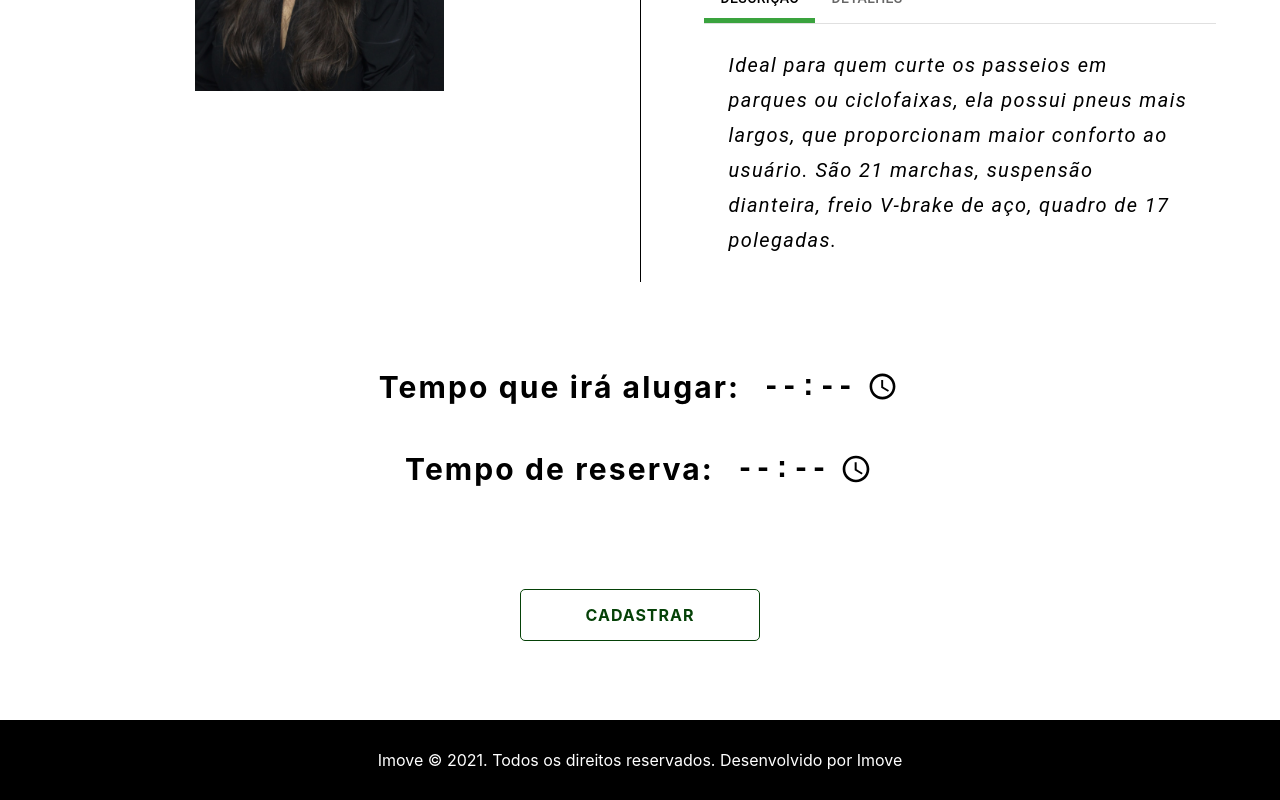
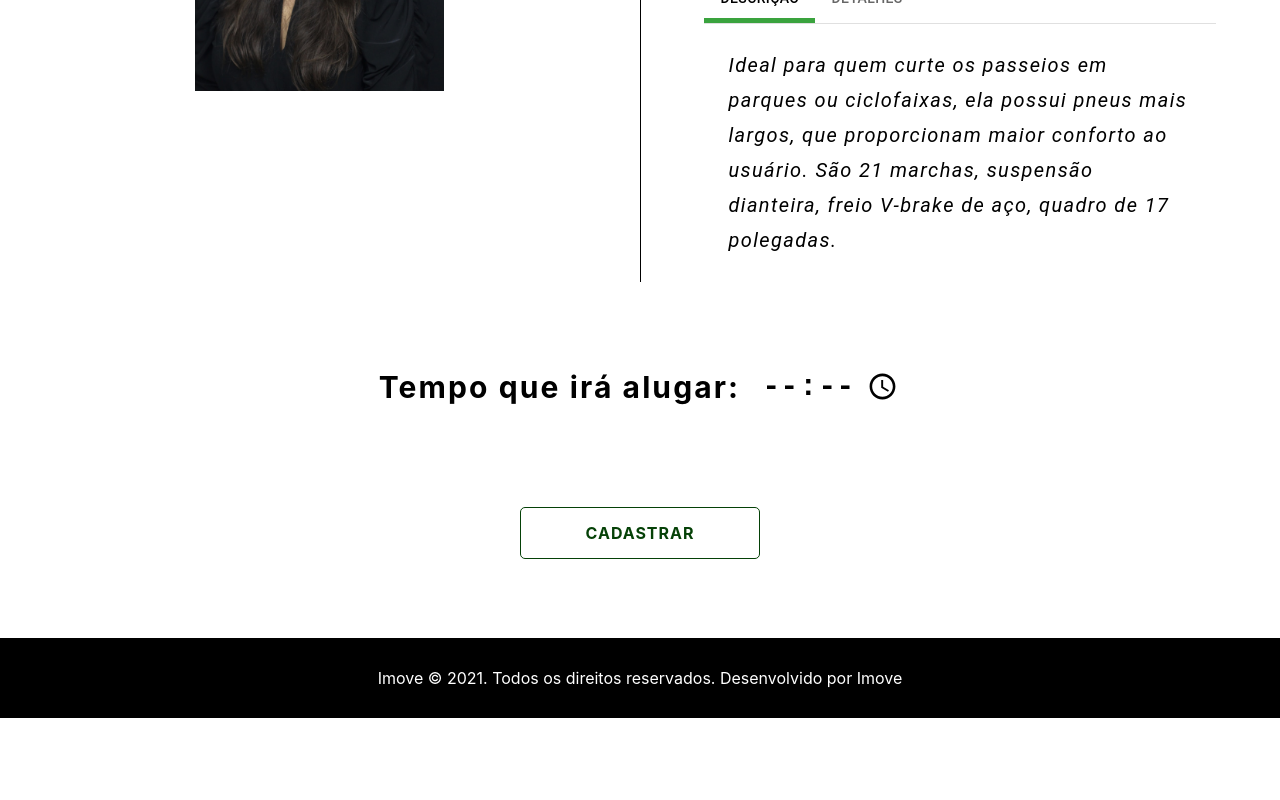
Before and after one commit to Iam-Luik/gp7-front-end, a React (Create React App) app in the folder site/: page /rent in a window 1280 px wide. Shown: the part 1119-1919 px from the top of the page. After the commit the page ends 1837 px from the top, so only its background shows below. Built offline with nearby package versions, Linux system fonts and the light colour scheme.

Commit message:
fix: remove datatime of rent page

```diff
--- a/site/src/pages/Rent/index.js
+++ b/site/src/pages/Rent/index.js
@@ -97,7 +97,7 @@ const SignIn = () => {
         <h1>Tempo que irá alugar:</h1> <TimePicker setTime={setTimeAlugar} />
       </BlockTitle2>
       <BlockTitle2>
-        <h1>Tempo de reserva:</h1> <TimePicker setTime={setTimeReserva} />
+        {/* <h1>Tempo de reserva:</h1> <TimePicker setTime={setTimeReserva} /> */}
       </BlockTitle2>
       <ButtonStyle>
         {/* <form onSubmit={cadastrarHora}>
--- a/site/src/routes/index.js
+++ b/site/src/routes/index.js
@@ -6,7 +6,7 @@ import SignUpLocatario from "../pages/SignUpLocatario";
 import SignIn from "../pages/SignIn";
 import Rent from "../pages/Rent";
 import Localization from "../pages/Localization";
-import Direcionamento from "../pages/direcionamento";
+import Direcionamento from "../pages/Direcionamento";
 import SignUpBike from "../pages/SignUpBike";
 import ComprovanteLocador from "../pages/ComprovanteLocador";
 import ComprovanteLocatario from "../pages/ComprovanteLocatario";
```
